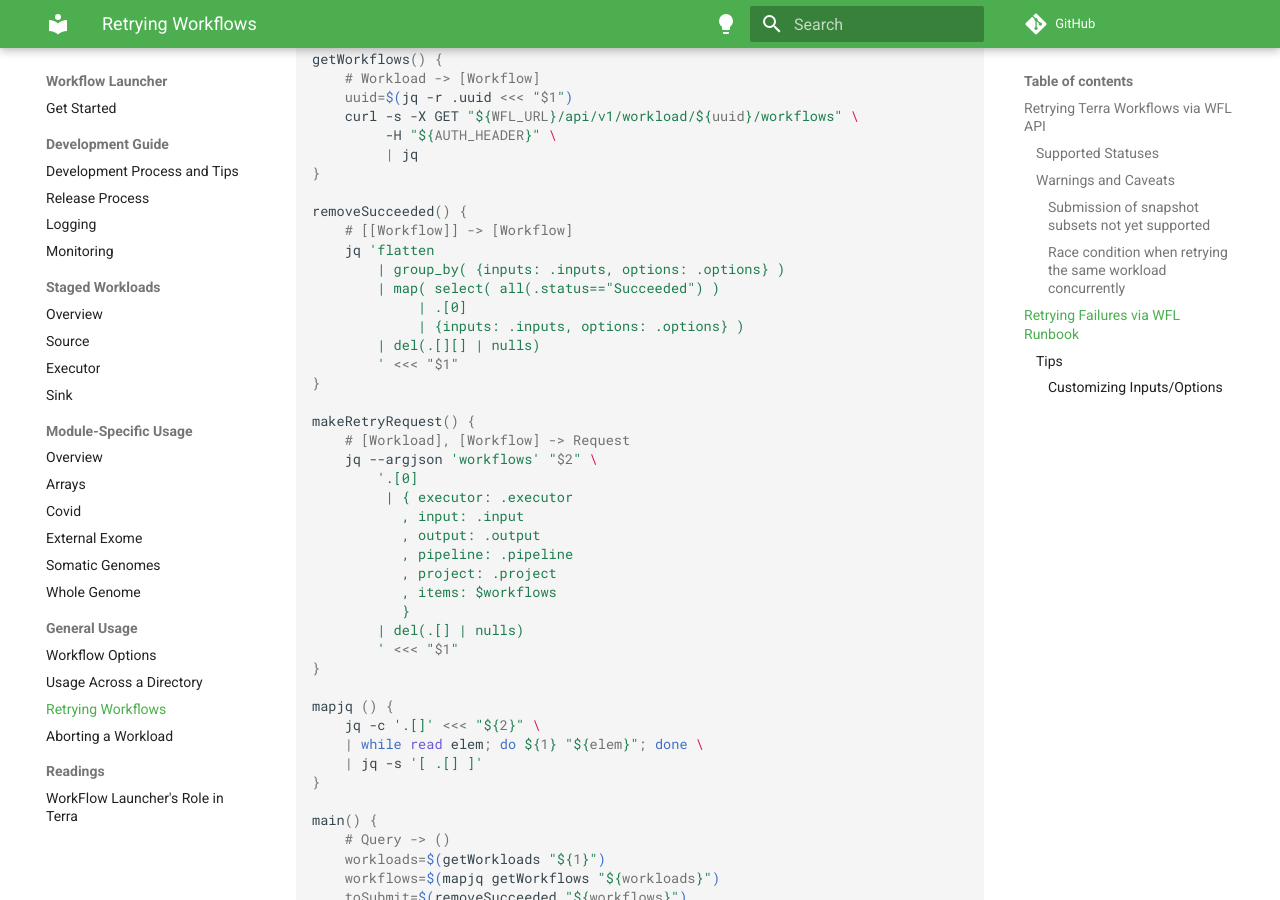
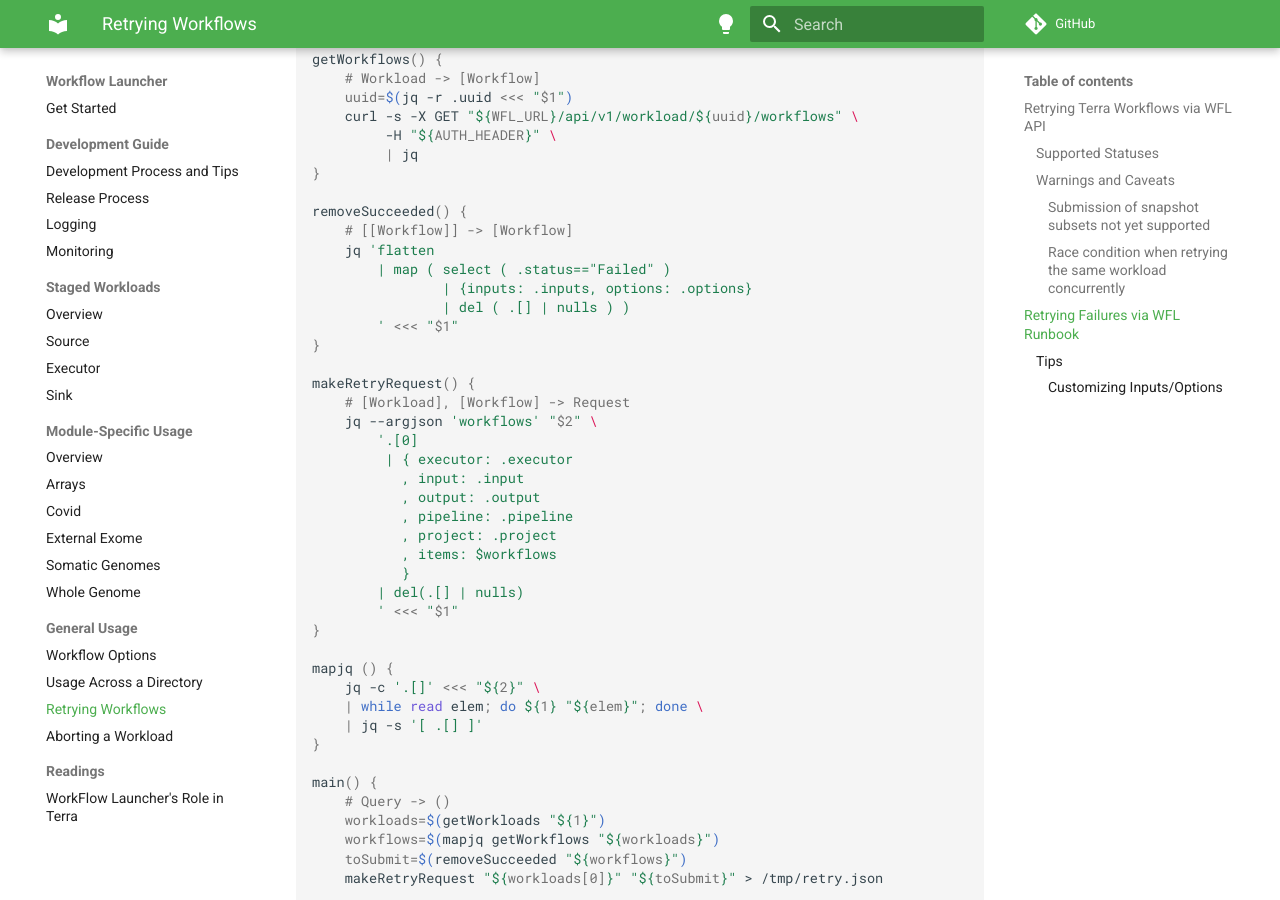
Before and after one commit to broadinstitute/wfl, an MkDocs documentation site: the page built from docs/md/usage-retry.md, in a window 1280 px wide and 900 px high, scrolled down 2542 px. Built offline with MkDocs 1.6.1 and Material for MkDocs 9.7.7, drawn with Linux system fonts in a browser that asks for light colours; comment, search, counter and statistics services are not loaded.

Commit message:
Keep non-null inputs and options from "Failed" workflows. (#508)

```diff
--- a/docs/md/usage-retry.md
+++ b/docs/md/usage-retry.md
@@ -130,11 +130,9 @@ getWorkflows() {
 removeSucceeded() {
     # [[Workflow]] -> [Workflow]
     jq 'flatten
-        | group_by( {inputs: .inputs, options: .options} )
-        | map( select( all(.status=="Succeeded") )
-             | .[0]
-             | {inputs: .inputs, options: .options} )
-        | del(.[][] | nulls)
+        | map ( select ( .status=="Failed" )
+                | {inputs: .inputs, options: .options}
+                | del ( .[] | nulls ) )
         ' <<< "$1"
 }
 
```
